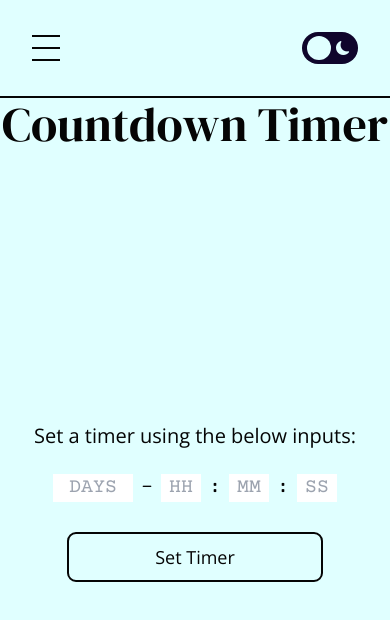
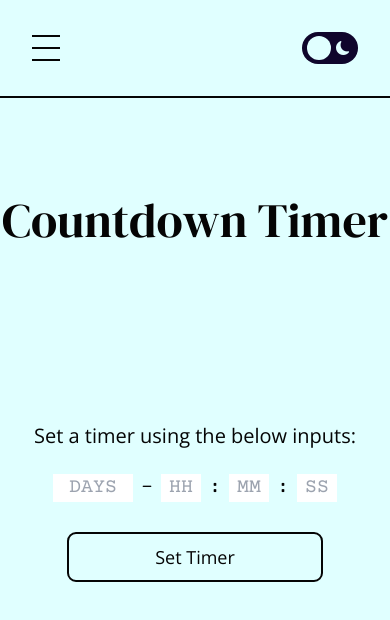
Before and after one commit to jacksanders02/portfolio-site, a Next.js app: page /countdown-timer in a window 390 px wide. Shown: the top 620 px of the page. Built offline with nearby package versions, Linux system fonts and the light colour scheme.

Commit message:
📱 Fixed mobile scroll issue on countdown timer

```diff
--- a/package.json
+++ b/package.json
@@ -19,6 +19,7 @@
     "@georgedoescode/spline": "^1.0.1",
     "@types/react-dom": "18.2.4",
     "@vercel/analytics": "^1.0.1",
+    "@vercel/speed-insights": "^1.0.3",
     "bootstrap-icons": "^1.10.5",
     "chart.js": "^4.4.0",
     "framer-motion": "^10.13.0",
--- a/src/app/countdown-timer/page.tsx
+++ b/src/app/countdown-timer/page.tsx
@@ -48,8 +48,8 @@ export default function CountdownTimer({
 
   return (
     <main>
-      <PageContainer extraClasses={"items-center pt-0 pb-0"}>
-        <PageTitle extraClasses={'fixed pt-5'}>Countdown Timer</PageTitle>
+      <PageContainer extraClasses={"items-center pt-0 pb-0 mt-0 mb-0"}>
+        <PageTitle extraClasses={'fixed pt-5 mt-24 md:mt-0'}>Countdown Timer</PageTitle>
         {isNaN(time) && (
           <div className={`flex flex-col gap-6 items-center justify-center h-screen w-full`}>
             <p className={'text-xl sm:text-2xl lg:text-3xl text-center'}>
@@ -102,12 +102,12 @@ export default function CountdownTimer({
           </div>
         )}
         {!isNaN(time) && (
-          <div className={`flex flex-col gap-6 items-center justify-center h-screen w-full`}>
+          <div className={`flex flex-col gap-6 items-center justify-center h-screen w-full text-xs md:text-lg`}>
             <div className={`flex flex-col items-center`}>
               <Countdown
                 date={time*1000}
                 now={() => new Date().getTime()}
-                className={`${fontMono.className} text-5xl sm:text-8xl lg:text-9xl`}
+                className={`${fontMono.className} text-4xl md:text-8xl lg:text-9xl`}
                 renderer={CountdownRenderer}
               />
               <p className={`text-center`}>This timer will end at: {endDate.toString()}</p>
--- a/src/app/layout.tsx
+++ b/src/app/layout.tsx
@@ -5,6 +5,7 @@ import { Providers } from "@/app/providers";
 import { Analytics } from "@vercel/analytics/react";
 import Navbar from "@/components/Navbar";
 import { fontSans } from "@/app/fonts";
+import { SpeedInsights } from "@vercel/speed-insights/next"
 
 export const metadata = {
   title: "Jack Sanders",
@@ -27,6 +28,7 @@ export default function RootLayout({
           <Navbar />
           {children}
         </Providers>
+        <SpeedInsights />
         <Analytics />
       </body>
     </html>
```
Also changed, not shown: 1 other file (tests, documents, lock files or other folders).
